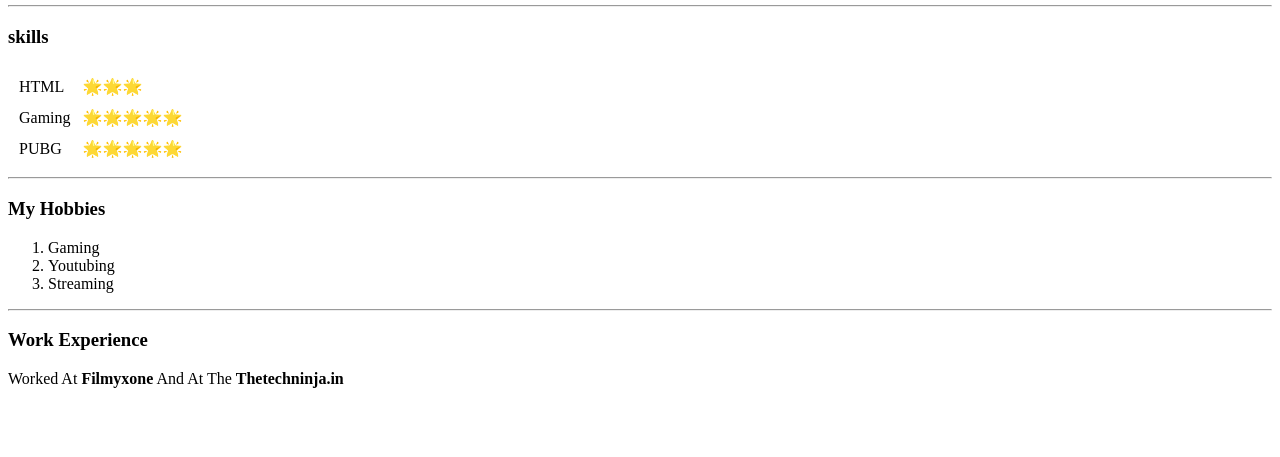
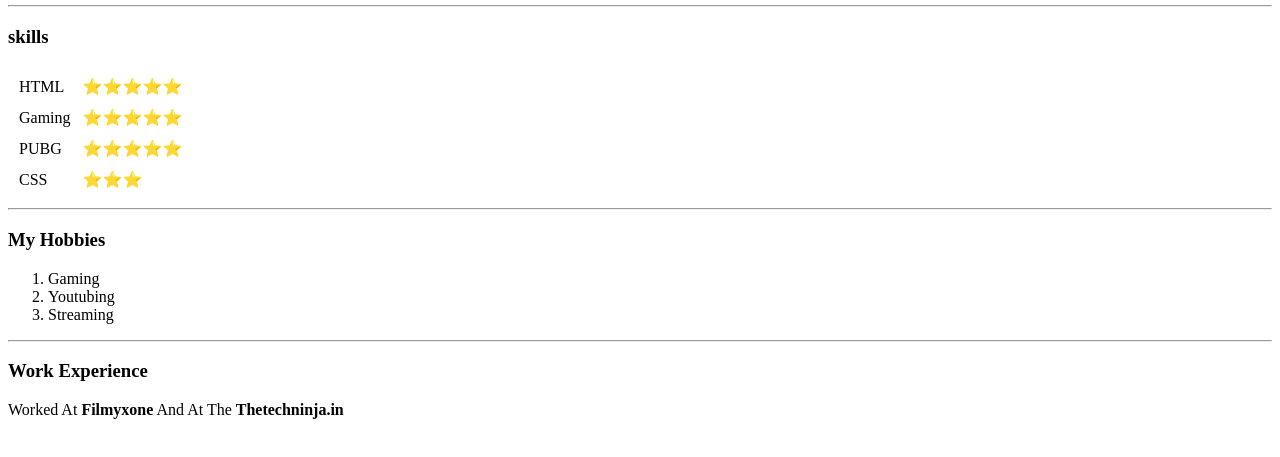
Before and after one commit to Abhishekjha9/cv, a plain HTML site: page index.html in a window 1280 px wide. Shown: the part 201-658 px from the top of the page. Drawn offline with Linux system fonts and the light colour scheme.

Commit message:
Update index.html

```diff
--- a/index.html
+++ b/index.html
@@ -21,16 +21,20 @@
   <table cellspacing="10">
     <tr>
       <td>HTML</td>
-      <td>🌟🌟🌟</td>
+      <td>⭐⭐⭐⭐⭐</td>
     </tr>
     <tr>
         <td>Gaming </td>
-        <td>🌟🌟🌟🌟🌟</td>
+        <td>⭐⭐⭐⭐⭐</td>
       </tr>
       <tr>
         <td>PUBG </td>
-        <td>🌟🌟🌟🌟🌟</td>
+        <td>⭐⭐⭐⭐⭐</td>
       </tr>
+    <tr>
+      <td>CSS</td>
+      <td>⭐⭐⭐</td>
+    </tr>
   </table>
   <hr>
   <h3>My Hobbies</h3>
```
